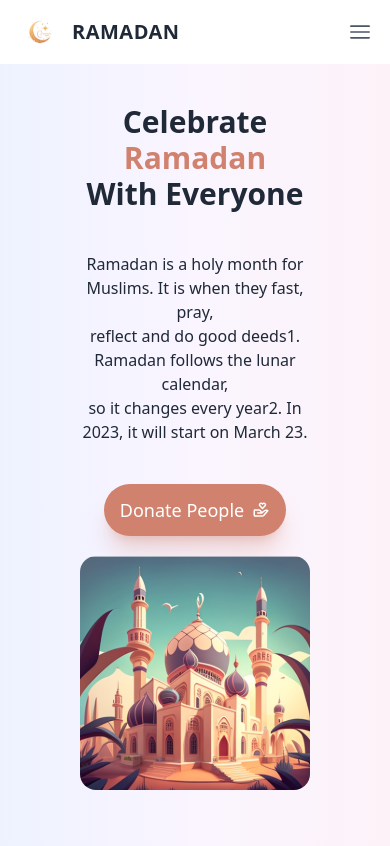
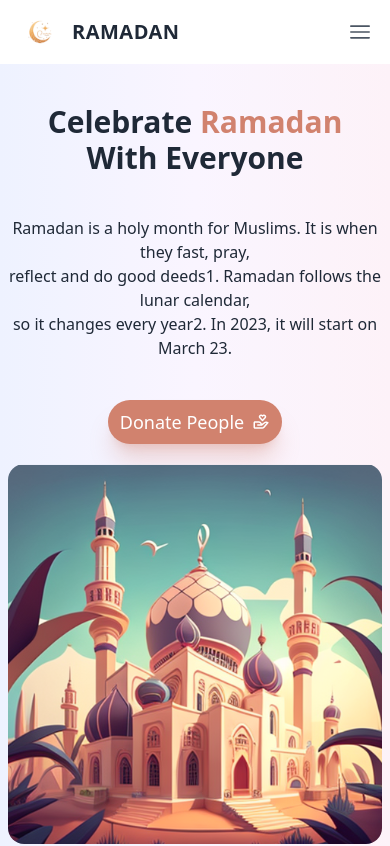
Before and after one commit to rownokmahbub/RamadanKarim, a Next.js app: page / in a window 390 px wide. Shown: the top 846 px of the page. Built offline with nearby package versions, Linux system fonts and the light colour scheme.

Commit message:
make responsive

```diff
--- a/components/Hero_01.js
+++ b/components/Hero_01.js
@@ -17,13 +17,13 @@ const Hero_01 = () => {
 
   return (
     <div className=" mx-auto bg-gradient-to-r from-indigo-50 via-purple-50 to-pink-50 py-10">
-      <div className="container gap-5 xl:justify-between px-20 py-16 rounded-3xl items-center flex flex-col xl:flex-row  ">
+      <div className="container gap-5 xl:justify-between px-2 md:px-20 py-16 rounded-3xl items-center flex flex-col xl:flex-row  ">
       <div className="flex flex-col gap-10 md:flex-row justify-center md:justify-between items-center">
         <div className="flex flex-col gap-10  items-center md:items-start">
           <p className="text-3xl md:text-5xl lg:text-6xl font-semibold  text-center md:text-start">Celebrate <span className="text-primary dark:text-primary-50">Ramadan</span>  <br /> With Everyone</p>
           <p className="text-base md:text-lg  text-center md:text-start">Ramadan is a holy month for Muslims. It is when they fast, pray, <br /> reflect and do good deeds1. Ramadan follows the lunar calendar, <br /> so it changes every year2. In 2023, it will start on March 23.</p>
           <div className="flex flex-col md:flex-row gap-5 items-center">
-            <button onClick={openModal}  className="bg-primary dark:bg-primary-50 flex items-center gap-2 px-4 py-3 font-medium hover:scale-95 duration-300 transition shadow-xl shadow-primary/30 hover:shadow-[#ecedc7] dark:shadow-primary-50/20 text-white hover:bg-[#ecc79e] rounded-full hover:text-black capitalize text-lg">Donate People
+            <button onClick={openModal}  className="bg-primary dark:bg-primary-50 flex items-center gap-2 px-3 md:px-4 py-2 md:py-3 font-medium hover:scale-95 duration-300 transition shadow-xl shadow-primary/30 hover:shadow-[#ecedc7] dark:shadow-primary-50/20 text-white hover:bg-[#ecc79e] rounded-full hover:text-black capitalize text-lg">Donate People
             <BiDonateHeart/>
             </button>
 
```
